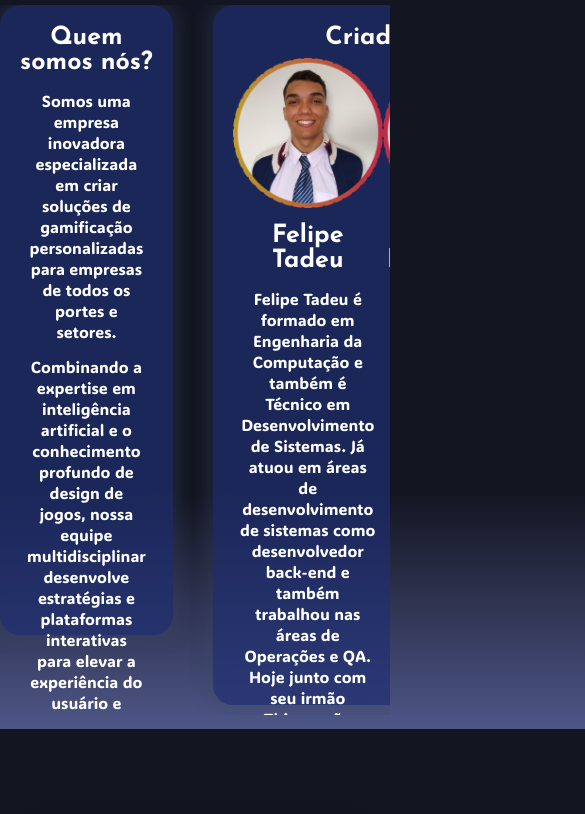
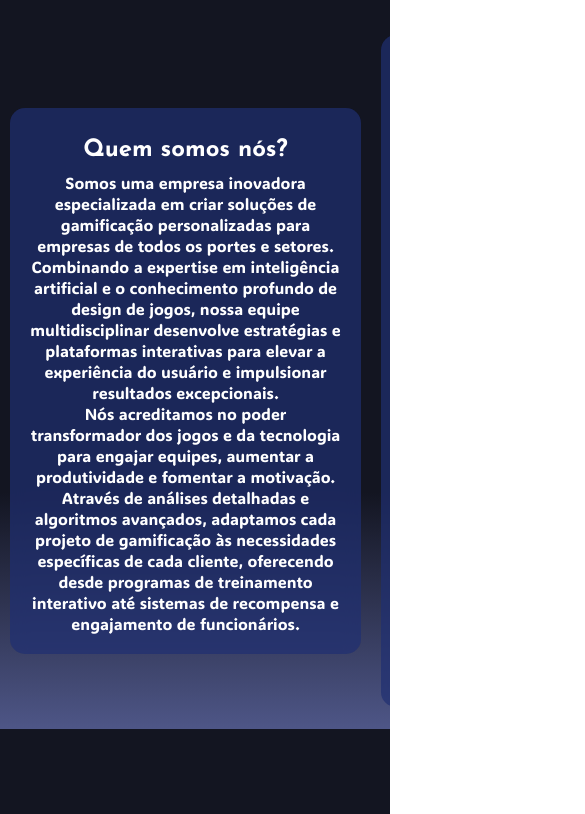
Before and after one commit to Gsszs/ludifytech, a plain HTML site: page index.html in a window 390 px wide. Shown: the part 115-929 px from the top of the page, 585 px wide, since content can reach past the window. Drawn offline with Linux system fonts and the light colour scheme.

Commit message:
feat: Site finalizado.

```diff
--- a/index.html
+++ b/index.html
@@ -28,7 +28,8 @@
                 </nav>
             </div>
         </header>
-        <div class="container_grid conteudo_banner">
+        <div class="container_grid" id="Introducao">
+            <div class="conteudo_banner">
                 <div class="card">
                     <h2>Quem somos nós?</h2>
                     <p>Somos uma empresa inovadora especializada em criar soluções de gamificação personalizadas para
@@ -66,6 +67,7 @@
                                 emprega de gamificação da américa latina.</p>
                         </div>
 
+                    </div>
                 </div>
             </div>
 
--- a/style.css
+++ b/style.css
@@ -101,14 +101,20 @@ header svg {
     text-decoration-color: white;
 }
 
+#Introducao {
+    text-align: center;
+
+    margin-bottom: 100px;
+    padding-bottom: 100px;
+}
+
 .conteudo_banner {
     width: 100%;
-    height: calc(100vh - 280px);
 
     margin-top: 40px;
 
     display: flex;
-    justify-content: space-around;
+    justify-content: space-between;
 }
 
 .card {
@@ -144,12 +150,12 @@ p {
     text-align: center;
 }
 
-.card h2 {
+#Introducao h2 {
     margin-bottom: 20px;
     text-align: center;
 }
 
-.container_grid .card:first-child {
+#Introducao .card:first-child {
     margin-top: 20px;
     height: 630px;
     width: 530px;
@@ -157,7 +163,7 @@ p {
     flex-direction: column;
 }
 
-.container_grid .card:last-child {
+#Introducao .card:last-child {
     height: 700px;
     width: 690px;
 }
@@ -202,9 +208,7 @@ p {
 
     margin-top: 0 auto;
 
-    display: flex;
-    align-items: center;
-    flex-direction: column;
+
 }
 
 #cases .banner_cases {
@@ -223,8 +227,11 @@ p {
     width: 100%;
     height: 1300px;
 
+    display: flex;
+    align-items: center;
+    flex-direction: column;
+
     height: auto;
-    overflow: hidden;
 
     background-color: rgba(0, 0, 0, 0.7);
 }
@@ -517,6 +524,27 @@ footer h2 {
     color: #007fd4;
 }
 
+@media screen and (max-width: 1370px){
+    .conteudo_banner{
+        gap: 40px;
+    }
+
+    .conteudo_banner .card p {
+        font-size: 19px;
+    }
+
+    .conteudo_banner .descricao_criadores p {
+        font-size: 17px;
+    }
+
+}
+
+@media screen and (max-width: 1340px){
+    .conteudo_banner{
+        gap: 40px;
+    }
+}
+
 @media screen and (max-width: 1300px) {
     #contato form {
         width: 70%;
@@ -537,8 +565,8 @@ footer h2 {
         width: 450px;
     }
 
-    .conteudo_banner .card:first-child p {
-        font-size: 18px;
+    .conteudo_banner .card p {
+        font-size: 17px;
     }
 
     .conteudo_banner .card:last-child {
@@ -546,9 +574,64 @@ footer h2 {
     }
 
     .conteudo_banner .card:last-child p {
-        font-size: 17px;
+        font-size: 16px;
     }
 }
+
+@media screen and (max-width: 1190px) {
+
+    #Introducao {
+        width: 100%;
+        height: 830px;
+    }
+
+    .conteudo_banner {
+        width: 100%;
+
+        overflow-x: auto;
+
+        flex-basis: unset;
+    }
+
+    #Introducao .card {
+        flex-grow: 0;
+        flex-shrink: 0;
+        flex-basis: unset;
+
+        box-shadow: unset;
+    }
+
+    #Introducao .card:first-child {
+        height: max-content;
+        width: 90%;
+
+        margin-left: 40px;
+
+        align-self: center;
+    }
+
+    #Introducao .card:last-child {
+        height: max-content;
+        width: 90%;
+
+        margin-right: 40px;
+
+        align-self: center;
+    }
+
+    #Introducao .card h2 {
+        font-size: 28px
+    }
+
+    #Introducao .card p {
+        font-size: 20px
+    }
+
+    .felipe_tadeu, .thiago_nascimento {
+        max-width: 400px;
+    }
+}
+
 
 @media screen and (max-width: 1150px) {
     header {
@@ -598,7 +681,7 @@ footer h2 {
 
     #cases .card {
         background-color: transparent;
-        filter: none;
+        backdrop-filter: unset;
         box-shadow: none;
     }
 
@@ -619,92 +702,282 @@ footer h2 {
     }
 }
 
-@media screen and (max-width: 1100px) {
-    .conteudo_banner .card:first-child {
-        height: 670px;
-        width: 400px;
+@media screen and (max-width: 900px) {
+    #contato form{
+        width: 90%;
     }
 
-    .conteudo_banner .card:last-child {
-        height: 730px;
-        width: 590px;
+    #portfolio {
+        height: 100%;
+        margin-top: 80px;
+        margin-bottom: 120px;
+    }
+
+    #portfolio .container_grid {
+        width: 100%;
+    }
+
+    .conteudo_portfolio{
+        width: 100%;
+
+        border-radius: 0px;
+        box-shadow: none;
     }
 }
 
-@media screen and (max-width: 1030px) {
-    .conteudo_banner .card img {
-        width: 150px;
+@media screen and (max-width: 755px) {
+    .conteudo_banner{
+        gap: 20px;
+    }
+
+    .banner {
+        background-image: none;
+    }
+
+    #Introducao .card {
+        border-radius: 20px;
+    }
+
+    #Introducao .card p {
+        font-size: 17px;
+        padding: 0px;
+    }
+
+    header {
+        height: 100px;
+    }
+
+    header div.container_grid{
+        width: 100%;
+        margin-left: 40px;
+        margin-right: 40px;
+    }
+}
+
+@media screen and (max-width: 600px) {
+    .banner {
+        height: auto;
+    }
+
+    #Introducao {
+        height: auto;
+
+        padding-top: 10px;
+        margin-bottom: 0px;
+        padding-bottom: 0px;
+    }
+
+    #Introducao .card img {
+        width: 180px;
+    }
+
+    #Introducao .card h2 {
+        font-size: 22px;
+    }
+
+    #Introducao .card p {
+        font-size: 15px;
+    }
+
+    #Introducao .card:first-child {
+        margin-left: 20px;
+    }
+
+    #Introducao .card:last-child {
+        margin-right: 20px;
+    }
+
+    #contato form {
+        width: 100%;
+        border-radius: 0px;
+
+        background-position: 50% 0%;
+    }
+
+    #contato .campo {
+        width: 80%;
+        margin-bottom: 50px;
+    }
+
+    #contato .campo-textarea {
+        width: 80%;
+        margin-bottom: 50px;
+    }
+
+    #contato form button {
+        height: 75px;
+        width: 80%;
+
+        margin-top: 0px;
+
+        font-size: 30px;
+
+        border-radius: 10px;
+    }
+}
+
+@media screen and (max-width: 500px ) {
+    header button svg {
+        height: 50px;
+        width: 50px;
+    }
+
+    .conteudo_portfolio button {
+        width: 80%;
+        height: 100px;
+
+        font-size: 23px;
+
+        border-radius: 20px;
+
+        text-shadow: none;
+
+        box-shadow: 0px 0px 10px 2px rgba(255, 255, 255, 0.3);
+    }
+
+    #Introducao .card img {
+        width: 130px;
+    }
+
+    #Introducao .card h2 {
+        margin-bottom: 10px;
+        margin-top: 10px;
+        font-size: 20px;
+    }
+
+    #Introducao .descricao_criadores h2 {
+        margin-bottom: 20px;
+    }
+
+    #Introducao .card p {
+        font-size: 15px;
+    }
+
+    #Introducao .card:first-child {
+        width: 90%;
+
+        margin-left: 10px;
+    }
+
+    #Introducao .card:last-child {
+        width: 95%;
+
+        margin-right: 10px;
+    }
+
+    #contato {
+        margin-bottom: 0px;
+        padding-bottom: 0px;
+    }
+}
+
+@media screen and (max-width: 400px) {
+    header svg {
+        width: 145px;
+    }
+
+    header div.container_grid {
+        margin-left: 20px;
+        margin-right: 20px;
+    }
+
+    #Introducao .card {
+        border-radius: 15px;
     }
 
     .card {
-        border-radius: 20px;
+        padding: 0px;
         margin-bottom: 10px;
     }
 
-    .conteudo_banner .card:first-child {
-        height: 100%;
-        width: 390px;
+    #Introducao .card h2 {
+        font-size: 24px
     }
 
-    .conteudo_banner .card:last-child {
-        height: 100%;
-        width: 560px;
-    }
-
-    .conteudo_banner .card:first-child p,
-    .conteudo_banner .card:last-child p {
+    #Introducao .card p {
         font-size: 16px
     }
 
-    .conteudo_banner {
-        margin-top: 30px;
-        justify-content: space-evenly;
+    #Introducao .card:first-child {
+        padding: 20px;
     }
 
     .felipe_tadeu, .thiago_nascimento {
-        margin: unset;
+        margin: 15px;
+        padding: 0px;
     }
 }
 
-@media screen and (max-width: 990px) {
-    .banner{
-        height: 800px;
-
-        background-image: none;
+@media screen and (max-width: 350px) {
+    header button svg {
+        width: 45px;
+        height: 45px;
     }
 
-    #cases.container_grid {
-        width: 100%;
+    #Introducao .card img {
+        width: 110px;
     }
 
-    .conteudo_banner {
-        height: unset;
+    #Introducao .card h2 {
+        font-size: 22px
+    }
+
+    #Introducao .card p {
+        font-size: 15px;
+    }
+
+    #Introducao .descricao_criadores p {
+        text-align: left;
+    }
+
+    #Introducao .card:first-child {
+        padding: 20px;
+    }
+
+    .felipe_tadeu, .thiago_nascimento {
+        margin: 10px;
+        padding: 0px;
+    }
+
+    .conteudo_portfolio{
+        padding-left: 0px;
+        padding-right: 0px;
+    }
+
+    .conteudo_portfolio button {
+        height: 150px;
         width: 100%;
 
-        overflow-x: scroll;
-
-        display: flex;
-
-        flex-wrap: nowrap;
-
-        flex-basis: unset;
-
-        gap: 40px;
+        box-shadow: unset;
+        border-radius: 0px;
     }
 
-    .card {
-        flex-basis: 80%;
+    #contato form h2 {
+        margin-bottom: 40px;
+        margin-top: 40px;
+
+        font-size: 40px;
     }
 
-    .conteudo_banner .card:first-child {
-        height: 630px;
-        width: 530px;
-
-        margin-top: unset;
+    #contato .campo{
+        margin-bottom: 30px;
     }
 
-    .container_grid .card:last-child {
-        height: 700px;
-        width: 690px;
+    #contato .campo-textarea {
+        margin-bottom: 60px;
+    }
+
+    .campo input{
+        height: 50px;
+
+        border-radius: 10px;
+
+        font-size: 20px;
+    }
+
+    .campo-textarea textarea {
+        border-radius: 10px;
+
+        font-size: 20px
     }
 }
```
Lines whose indentation alone changed are shown as unchanged.
